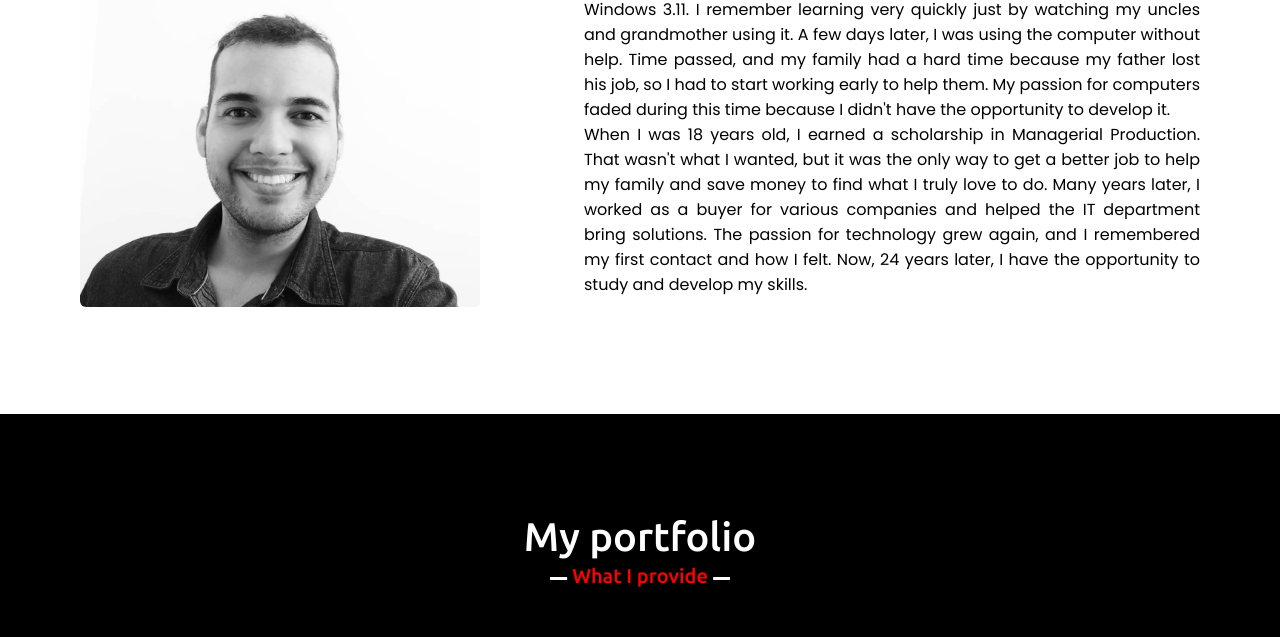
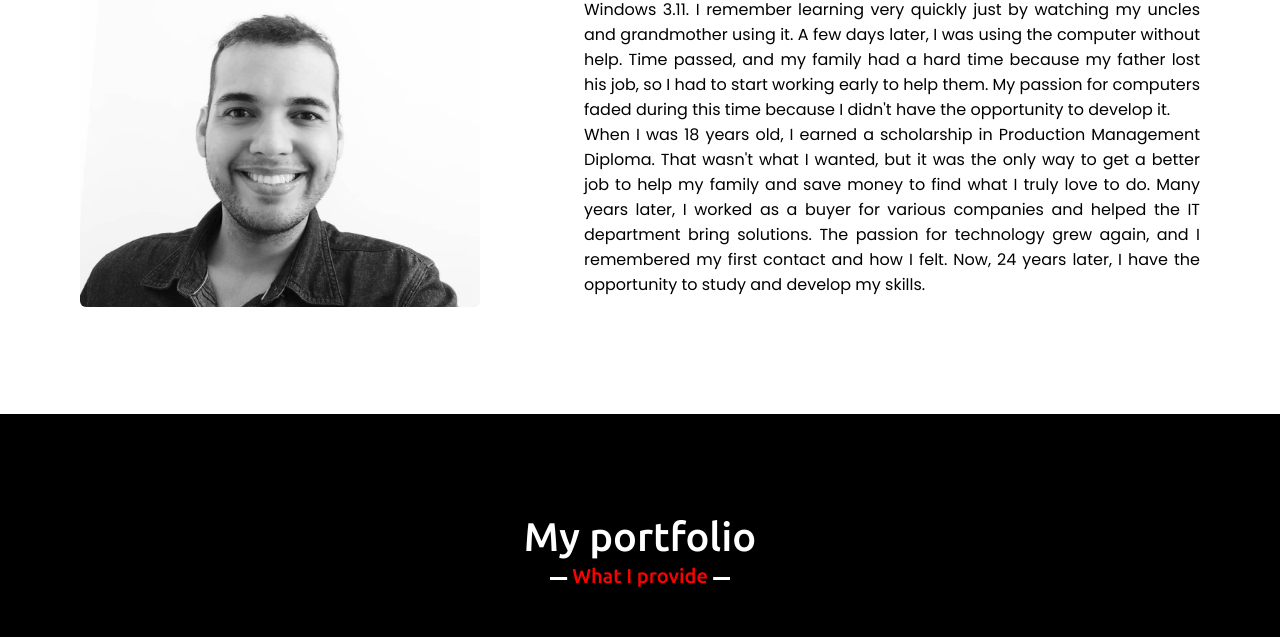
Before and after one commit to thomju14/personalweb, a plain HTML site: page index.html in a window 1280 px wide. Shown: the part 1119-1756 px from the top of the page. Drawn offline with nearby package versions, Linux system fonts and the light colour scheme.

Commit message:
Update index.html

```diff
--- a/index.html
+++ b/index.html
@@ -61,7 +61,7 @@
                 quickly just by watching my uncles and grandmother using it. A few days later, I was using the computer without help.
                 Time passed, and my family had a hard time because my father lost his job, so I had to start working early to help them.
                 My passion for computers faded during this time because I didn't have the opportunity to develop it.</p>
-                <p>When I was 18 years old, I earned a scholarship in Managerial Production. That wasn't what I wanted, but it was the only
+                <p>When I was 18 years old, I earned a scholarship in Production Management Diploma. That wasn't what I wanted, but it was the only
                 way to get a better job to help my family and save money to find what I truly love to do. Many years later, I worked as
                 a buyer for various companies and helped the IT department bring solutions. The passion for technology grew again, and I
                 remembered my first contact and how I felt. Now, 24 years later, I have the opportunity to study and develop my skills.</p>
```
